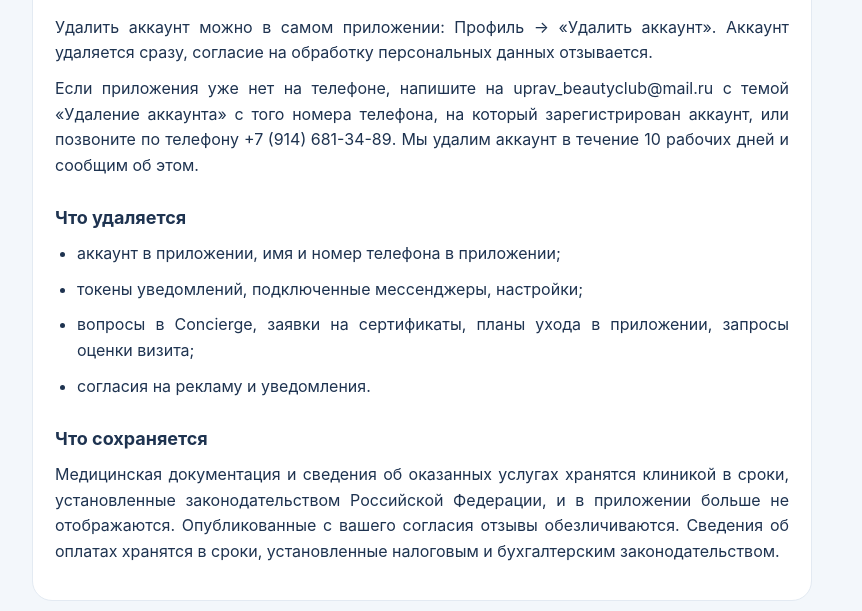
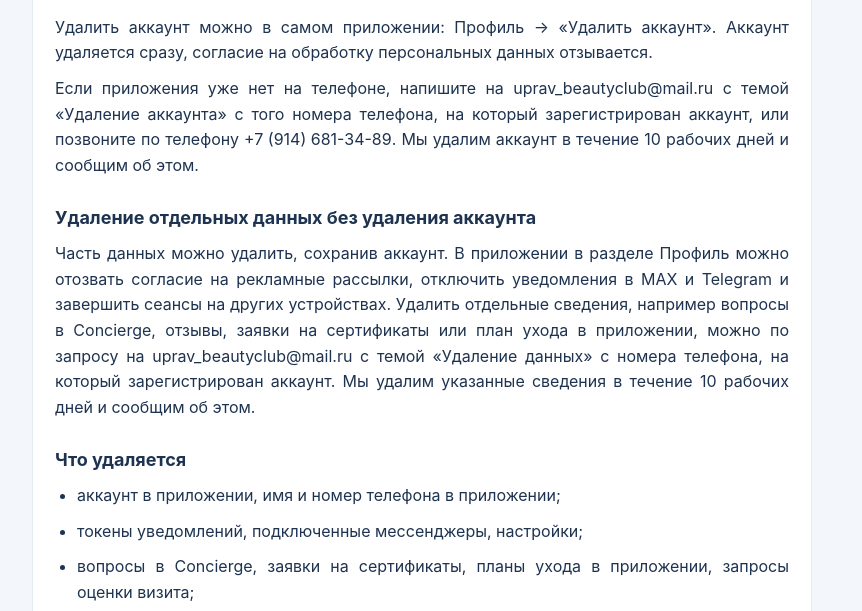
Before and after one commit to madamlianna-creator/legal, a plain HTML site: page delete-account.html in a window 1280 px wide. Shown: the part 189-800 px from the top of the page, without its empty margins (218-1080 px from the left). Drawn offline with Linux system fonts and the light colour scheme.

Commit message:
Удаление аккаунта: раздел об удалении отдельных данных без удаления аккаунта

```diff
--- a/delete-account.html
+++ b/delete-account.html
@@ -12,6 +12,8 @@ p,li{text-align:justify;text-justify:inter-word;hyphens:none;overflow-wrap:break
 <body><main><header><a href="privacy.html">Политика</a><a href="consent.html">Согласие на обработку ПДн</a><a href="ads.html">Согласие на рассылки</a><a href="reviews.html">Согласие на публикацию отзыва</a><a href="terms.html">Пользовательское соглашение</a><a href="delete-account.html" aria-current="page">Удаление аккаунта</a></header><article><h1>Удаление аккаунта и персональных данных</h1><p class="short">Приложение Beauty Club, ООО «Бьюти Премиум»</p>
 <p>Удалить аккаунт можно в самом приложении: Профиль → «Удалить аккаунт». Аккаунт удаляется сразу, согласие на обработку персональных данных отзывается.</p>
 <p>Если приложения уже нет на телефоне, напишите на uprav_beautyclub@<wbr>mail.ru с темой «Удаление аккаунта» с того номера телефона, на который зарегистрирован аккаунт, или позвоните по телефону <span class="nw">+7 (914) 681-34-89</span>. Мы удалим аккаунт в течение 10 рабочих дней и сообщим об этом.</p>
+<h2>Удаление отдельных данных без удаления аккаунта</h2>
+<p>Часть данных можно удалить, сохранив аккаунт. В приложении в разделе Профиль можно отозвать согласие на рекламные рассылки, отключить уведомления в MAX и Telegram и завершить сеансы на других устройствах. Удалить отдельные сведения, например вопросы в Concierge, отзывы, заявки на сертификаты или план ухода в приложении, можно по запросу на uprav_beautyclub@<wbr>mail.ru с темой «Удаление данных» с номера телефона, на который зарегистрирован аккаунт. Мы удалим указанные сведения в течение 10 рабочих дней и сообщим об этом.</p>
 <h2>Что удаляется</h2>
 <ul>
 <li>аккаунт в приложении, имя и номер телефона в приложении;</li>
```
